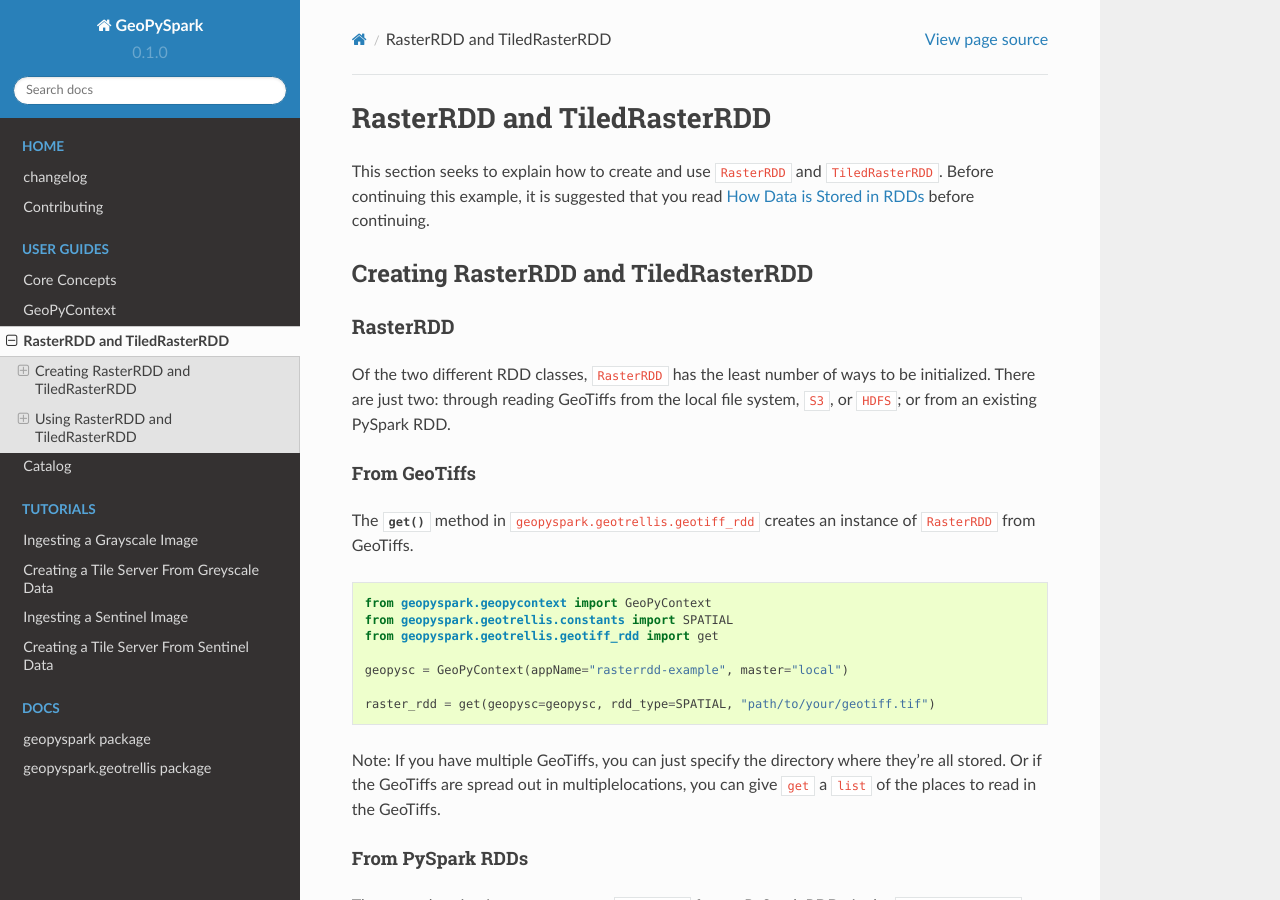
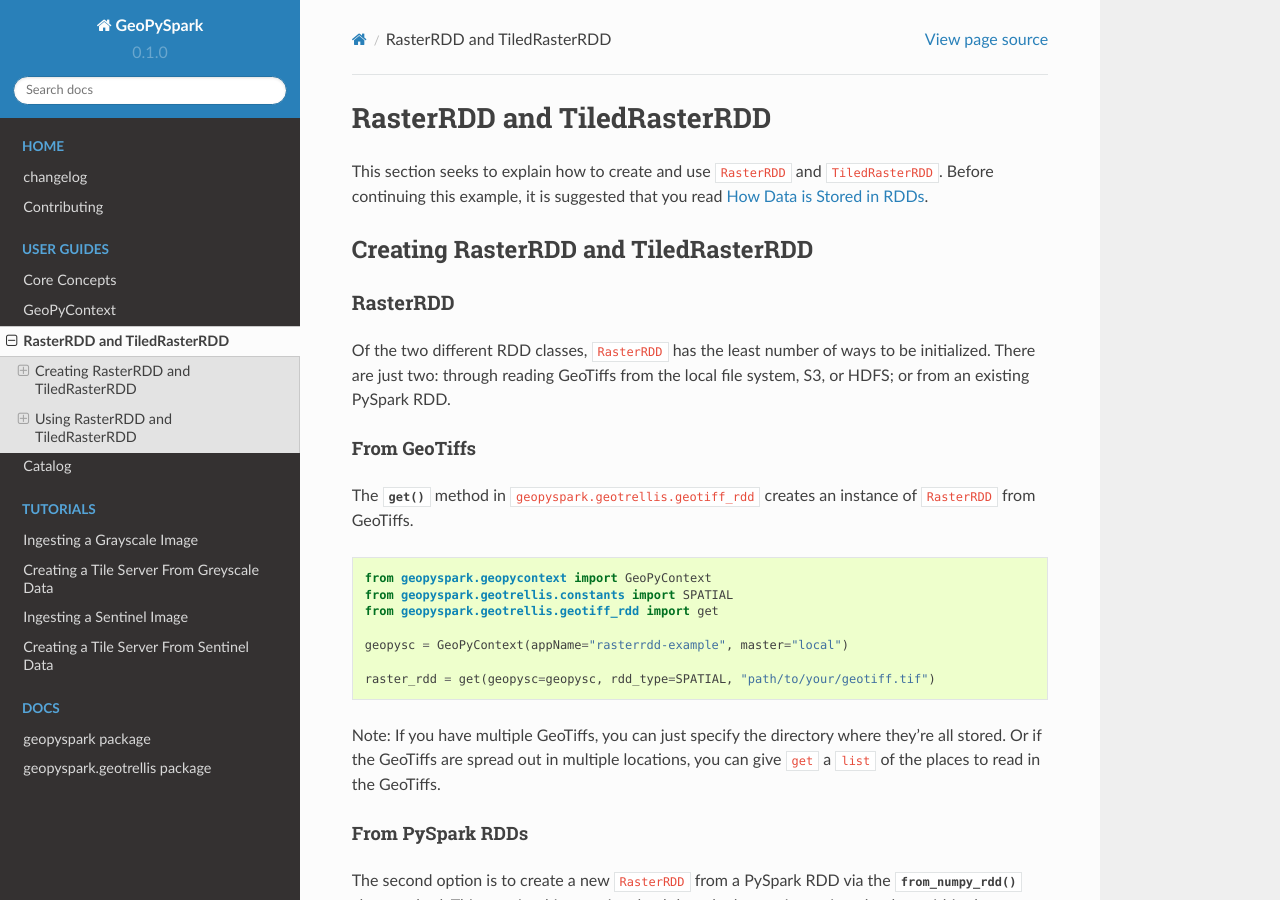
Before and after one commit to locationtech-labs/geopyspark, a Sphinx documentation site: the page built from docs/guides/rdd.rst, in a window 1280 px wide and 900 px high. Built offline with Sphinx 7.4.7 and the Read the Docs theme 2.0.0, drawn with Linux system fonts in a browser that asks for light colours; some of the changed text lies outside the part shown.

Commit message:
Final edits to guides

```diff
--- a/docs/guides/geopycontext.rst
+++ b/docs/guides/geopycontext.rst
@@ -19,7 +19,7 @@ Initializing GeoPyContext
 --------------------------
 
 Initializing ``GeoPyContext`` can be done through two different methods:
-either by giving it an exisiting ``SparkContext`` or by passing in the
+either by giving it an exisiting ``SparkContext``, or by passing in the
 arguments used to construct a ``SparkContext``.
 
 .. code:: python
--- a/docs/guides/rdd.rst
+++ b/docs/guides/rdd.rst
@@ -3,7 +3,7 @@ RasterRDD and TiledRasterRDD
 
 This section seeks to explain how to create and use ``RasterRDD`` and
 ``TiledRasterRDD``. Before continuing this example, it is suggested that
-you read :ref:`data_rep` before continuing.
+you read :ref:`data_rep`.
 
 
 Creating RasterRDD and TiledRasterRDD
@@ -14,7 +14,7 @@ RasterRDD
 
 Of the two different RDD classes, ``RasterRDD`` has the least number of ways
 to be initialized. There are just two: through reading GeoTiffs from the local
-file system, ``S3``, or ``HDFS``; or from an existing PySpark RDD.
+file system, S3, or HDFS; or from an existing PySpark RDD.
 
 From GeoTiffs
 ^^^^^^^^^^^^^^
@@ -34,8 +34,8 @@ GeoTiffs.
    raster_rdd = get(geopysc=geopysc, rdd_type=SPATIAL, "path/to/your/geotiff.tif")
 
 Note: If you have multiple GeoTiffs, you can just specify the directory where
-they're all stored. Or if the GeoTiffs are spread out in multiplelocations, you
-can give ``get`` a ``list`` of the places to read in the GeoTiffs.
+they're all stored. Or if the GeoTiffs are spread out in multiple locations,
+you can give ``get`` a ``list`` of the places to read in the GeoTiffs.
 
 
 From PySpark RDDs
```
Also changed, not shown: other parts of docs/guides/rdd.rst (+8 -7 lines), docs/guides/catalog.rst (+4 -4 lines).
